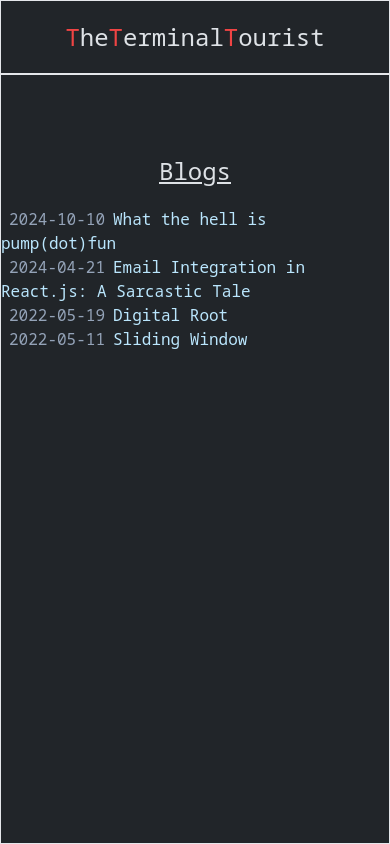
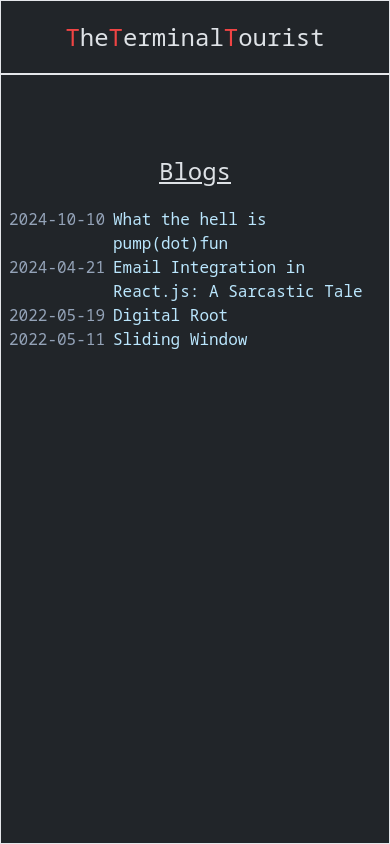
Before and after one commit to user-64bit/The-Terminal-Tourist, a Next.js app: page / in a window 390 px wide. Built offline with nearby package versions, Linux system fonts and the light colour scheme.

Commit message:
fix: odd title placement in mobile view

```diff
--- a/app/page.tsx
+++ b/app/page.tsx
@@ -9,10 +9,10 @@ export default async function Home() {
                 <div className='flex justify-center'>
                     <ol className="">
                         {posts?.map(post =>
-                            <li key={post.slug} className='text-sky-200' title={post?.tooltip}>
-                                <span className='mx-2 text-slate-400'>{post.date}</span>
-                                <span className="hover:underline"><Link href={"/" + post.slug + "/"}
-                                >{post.title}</Link></span>
+                            <li key={post.slug} className='text-sky-200 flex' title={post?.tooltip}>
+                                <p className='mx-2 text-slate-400 text-nowrap'>{post.date}</p>
+                                <p className="hover:underline"><Link href={"/" + post.slug + "/"}
+                                >{post.title}</Link></p>
                             </li>
                         )}
                     </ol>
--- a/content/What-the-hell-is-pump-dot-fun/index.md
+++ b/content/What-the-hell-is-pump-dot-fun/index.md
@@ -253,7 +253,7 @@ Everything has there Pros and Cons and so do pump.fun too.
 
 ### References:
 
-=> https://yos.io/2018/11/10/bonding-curves/\
-=> https://github.com/BenSchZA/awesome-bonding\
+=> [Best Bonding Curves Blog](https://yos.io/2018/11/10/bonding-curves/)\
+=> [awesome-bonding github-repo](https://github.com/BenSchZA/awesome-bonding)\
 => lots of medium posts\
-=> perplexity\
+=> perplexity
```
